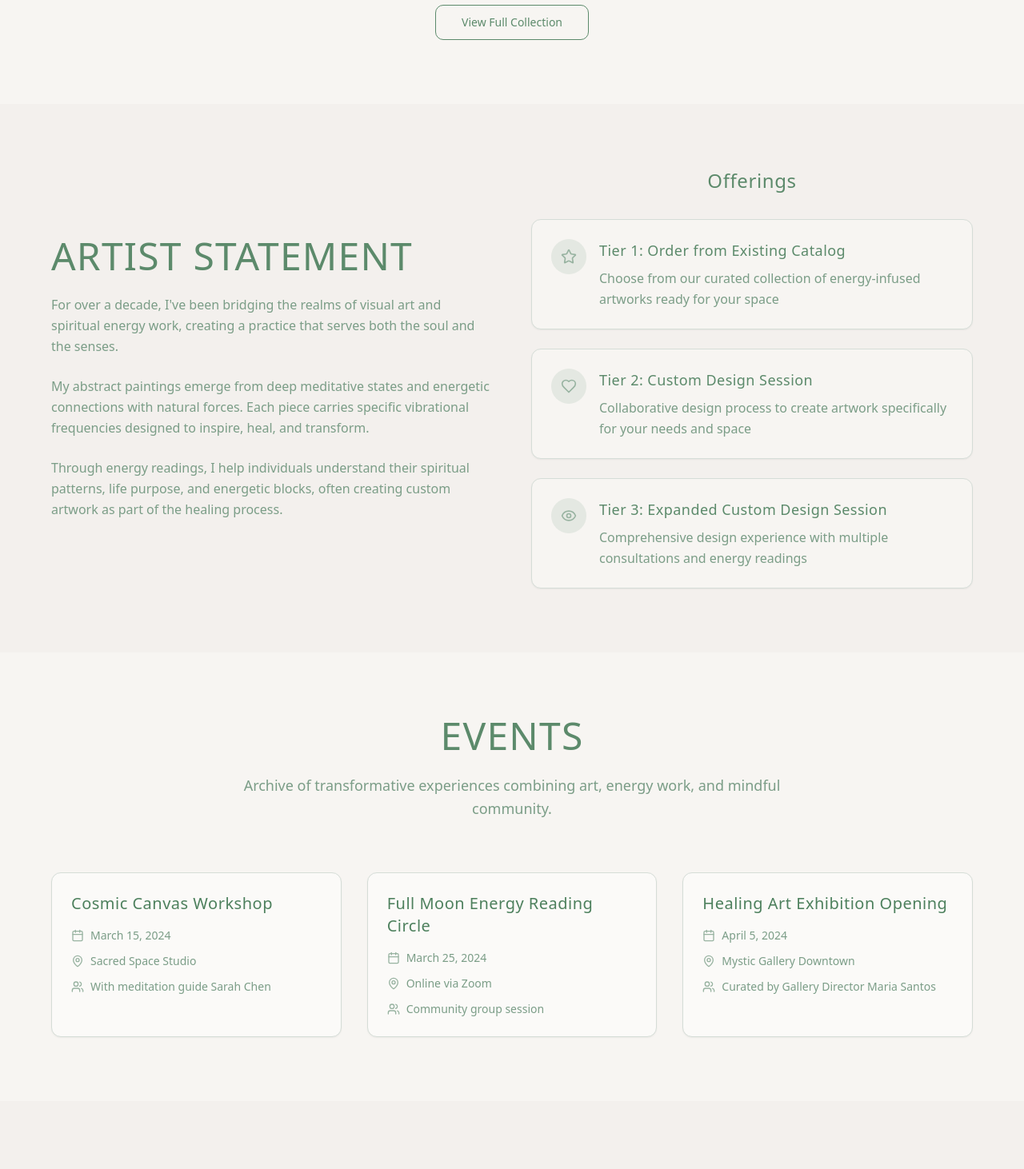
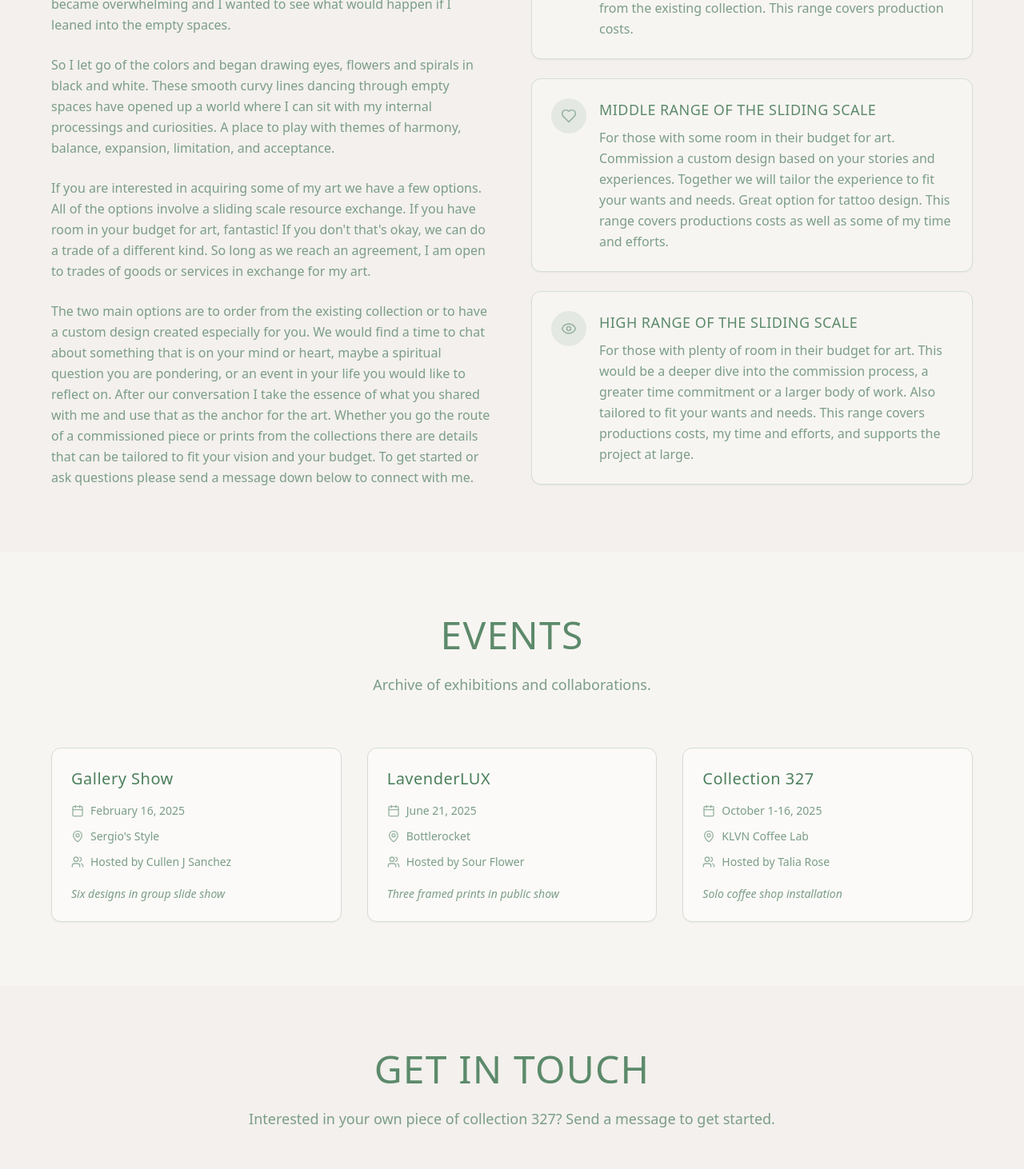
Before and after one commit to bnuckols13/vibrant-canvas-events, a React (Vite) app: page / in a window 1280 px wide. Shown: the part 1960-3422 px from the top of the page at 80% size. Built offline with nearby package versions, Linux system fonts and the light colour scheme.

Commit message:
Refactor art gallery and about sections

```diff
--- a/src/components/AboutSection.tsx
+++ b/src/components/AboutSection.tsx
@@ -6,18 +6,18 @@ const AboutSection = () => {
   const services = [
     {
       icon: Star,
-      title: "Tier 1: Order from Existing Catalog",
-      description: "Choose from our curated collection of energy-infused artworks ready for your space"
+      title: "ENTRY RANGE OF THE SLIDING SCALE",
+      description: "For those with low or no budget for art. Choose prints from the existing collection. This range covers production costs."
     },
     {
       icon: Heart,
-      title: "Tier 2: Custom Design Session",
-      description: "Collaborative design process to create artwork specifically for your needs and space"
+      title: "MIDDLE RANGE OF THE SLIDING SCALE",
+      description: "For those with some room in their budget for art. Commission a custom design based on your stories and experiences. Together we will tailor the experience to fit your wants and needs. Great option for tattoo design. This range covers productions costs as well as some of my time and efforts."
     },
     {
       icon: Eye,
-      title: "Tier 3: Expanded Custom Design Session",
-      description: "Comprehensive design experience with multiple consultations and energy readings"
+      title: "HIGH RANGE OF THE SLIDING SCALE",
+      description: "For those with plenty of room in their budget for art. This would be a deeper dive into the commission process, a greater time commitment or a larger body of work. Also tailored to fit your wants and needs. This range covers productions costs, my time and efforts, and supports the project at large."
     }
   ];
 
@@ -33,17 +33,16 @@ const AboutSection = () => {
 
             <div className="space-y-6 text-base text-muted-foreground leading-relaxed font-light">
               <p>
-                For over a decade, I've been bridging the realms of visual art and spiritual energy work,
-                creating a practice that serves both the soul and the senses.
+                When I was 22 I was reminded that I love to draw. For the next few years I filled pages with color, leaving behind no blank spaces. In 2020 my art needed a new way to tell its stories. The process of working with color became overwhelming and I wanted to see what would happen if I leaned into the empty spaces.
               </p>
               <p>
-                My abstract paintings emerge from deep meditative states and energetic connections
-                with natural forces. Each piece carries specific vibrational frequencies designed
-                to inspire, heal, and transform.
+                So I let go of the colors and began drawing eyes, flowers and spirals in black and white. These smooth curvy lines dancing through empty spaces have opened up a world where I can sit with my internal processings and curiosities. A place to play with themes of harmony, balance, expansion, limitation, and acceptance.
               </p>
               <p>
-                Through energy readings, I help individuals understand their spiritual patterns,
-                life purpose, and energetic blocks, often creating custom artwork as part of the healing process.
+                If you are interested in acquiring some of my art we have a few options. All of the options involve a sliding scale resource exchange. If you have room in your budget for art, fantastic! If you don't that's okay, we can do a trade of a different kind. So long as we reach an agreement, I am open to trades of goods or services in exchange for my art.
+              </p>
+              <p>
+                The two main options are to order from the existing collection or to have a custom design created especially for you. We would find a time to chat about something that is on your mind or heart, maybe a spiritual question you are pondering, or an event in your life you would like to reflect on. After our conversation I take the essence of what you shared with me and use that as the anchor for the art. Whether you go the route of a commissioned piece or prints from the collections there are details that can be tailored to fit your vision and your budget. To get started or ask questions please send a message down below to connect with me.
               </p>
             </div>
 
@@ -52,7 +51,7 @@ const AboutSection = () => {
           {/* Services Grid */}
           <div className="space-y-6">
             <h3 className="text-2xl font-light text-center mb-8 text-foreground tracking-wide">
-              Offerings
+              SLIDING SCALE RESOURCE EXCHANGE
             </h3>
             {services.map((service, index) => (
               <Card
--- a/src/components/ArtGallery.tsx
+++ b/src/components/ArtGallery.tsx
@@ -44,29 +44,18 @@ const ArtGallery = () => {
           </p>
         </div>
 
-        {/* Featured Image */}
-        <div className="mb-12">
-          <div className="relative max-w-2xl mx-auto">
-            <img
-              src={artwork1}
-              alt="Featured Artwork"
-              className="w-full h-96 object-cover rounded-lg shadow-ethereal"
-            />
-          </div>
-        </div>
-
         {/* Carousel */}
-        <div className="max-w-4xl mx-auto">
+        <div className="max-w-5xl mx-auto">
           <Carousel className="w-full">
             <CarouselContent>
               {artworks.map((artwork) => (
-                <CarouselItem key={artwork.id} className="md:basis-1/2 lg:basis-1/3">
+                <CarouselItem key={artwork.id} className="lg:basis-1/3">
                   <Card className="group overflow-hidden bg-card border-border/30 hover:shadow-ethereal transition-all duration-300">
                     <div className="relative overflow-hidden">
                       <img
                         src={artwork.image}
                         alt={artwork.title}
-                        className="w-full h-64 object-cover transition-transform duration-300 group-hover:scale-105"
+                        className="w-full h-80 object-cover transition-transform duration-300 group-hover:scale-105"
                       />
                       <div className="absolute inset-0 flex items-center justify-center opacity-0 group-hover:opacity-100 transition-opacity duration-300 bg-background/80">
                         <Button variant="outline" size="sm" className="border-foreground text-foreground hover:bg-foreground hover:text-background">
@@ -91,8 +80,8 @@ const ArtGallery = () => {
                 </CarouselItem>
               ))}
             </CarouselContent>
-            <CarouselPrevious />
-            <CarouselNext />
+            <CarouselPrevious className="h-12 w-12 -left-6" />
+            <CarouselNext className="h-12 w-12 -right-6" />
           </Carousel>
         </div>
 
--- a/src/components/ContactSection.tsx
+++ b/src/components/ContactSection.tsx
@@ -11,11 +11,10 @@ const ContactSection = () => {
       <div className="max-w-4xl mx-auto">
         <div className="text-center mb-16">
           <h2 className="text-4xl md:text-5xl font-light mb-6 text-foreground tracking-wide">
-            CONNECT WITH ME
+            GET IN TOUCH
           </h2>
           <p className="text-lg text-muted-foreground max-w-3xl mx-auto font-light leading-relaxed">
-            Ready to explore your energetic landscape or commission a custom piece?
-            Let's begin this transformative journey together.
+            Interested in your own piece of collection 327? Send a message to get started.
           </p>
         </div>
 
@@ -23,7 +22,7 @@ const ContactSection = () => {
         <Card className="bg-background border-border">
           <CardContent className="p-8">
             <h3 className="text-2xl font-light mb-6 text-foreground tracking-wide">
-              Get In Touch
+              CONNECT WITH ME
             </h3>
 
             <form className="space-y-6">
@@ -72,6 +71,18 @@ const ContactSection = () => {
 
               <div>
                 <label className="block text-sm font-light text-foreground mb-2">
+                  What part of the sliding scale are you interested in?
+                </label>
+                <select className="w-full px-3 py-2 rounded-md bg-muted border border-border focus:border-accent focus:outline-none text-foreground">
+                  <option>Entry Range</option>
+                  <option>Middle Range</option>
+                  <option>High Range</option>
+                  <option>General Inquiry</option>
+                </select>
+              </div>
+
+              <div>
+                <label className="block text-sm font-light text-foreground mb-2">
                   How did you find my work?
                 </label>
                 <Textarea
@@ -79,18 +90,6 @@ const ContactSection = () => {
                   rows={3}
                   className="bg-muted border-border focus:border-accent"
                 />
-              </div>
-
-              <div>
-                <label className="block text-sm font-light text-foreground mb-2">
-                  Which tier interests you?
-                </label>
-                <select className="w-full px-3 py-2 rounded-md bg-muted border border-border focus:border-accent focus:outline-none text-foreground">
-                  <option>Tier 1: Order from Existing Catalog</option>
-                  <option>Tier 2: Custom Design Session</option>
-                  <option>Tier 3: Expanded Custom Design Session</option>
-                  <option>General Inquiry</option>
-                </select>
               </div>
 
               <div>
--- a/src/components/EventsSection.tsx
+++ b/src/components/EventsSection.tsx
@@ -7,24 +7,27 @@ const EventsSection = () => {
   const events = [
     {
       id: 1,
-      title: "Cosmic Canvas Workshop",
-      date: "March 15, 2024",
-      location: "Sacred Space Studio",
-      collaborators: "With meditation guide Sarah Chen"
+      title: "Gallery Show",
+      date: "February 16, 2025",
+      location: "Sergio's Style",
+      collaborators: "Hosted by Cullen J Sanchez",
+      description: "Six designs in group slide show"
     },
     {
       id: 2,
-      title: "Full Moon Energy Reading Circle",
-      date: "March 25, 2024",
-      location: "Online via Zoom",
-      collaborators: "Community group session"
+      title: "LavenderLUX",
+      date: "June 21, 2025",
+      location: "Bottlerocket",
+      collaborators: "Hosted by Sour Flower",
+      description: "Three framed prints in public show"
     },
     {
       id: 3,
-      title: "Healing Art Exhibition Opening",
-      date: "April 5, 2024",
-      location: "Mystic Gallery Downtown",
-      collaborators: "Curated by Gallery Director Maria Santos"
+      title: "Collection 327",
+      date: "October 1-16, 2025",
+      location: "KLVN Coffee Lab",
+      collaborators: "Hosted by Talia Rose",
+      description: "Solo coffee shop installation"
     }
   ];
 
@@ -45,7 +48,7 @@ const EventsSection = () => {
             EVENTS
           </h2>
           <p className="text-lg text-muted-foreground max-w-3xl mx-auto font-light leading-relaxed">
-            Archive of transformative experiences combining art, energy work, and mindful community.
+            Archive of exhibitions and collaborations.
           </p>
         </div>
 
@@ -75,6 +78,11 @@ const EventsSection = () => {
                     <Users className="w-4 h-4 text-accent" />
                     <span>{event.collaborators}</span>
                   </div>
+                  {event.description && (
+                    <p className="text-muted-foreground italic pt-2">
+                      {event.description}
+                    </p>
+                  )}
                 </div>
               </CardContent>
             </Card>
```
